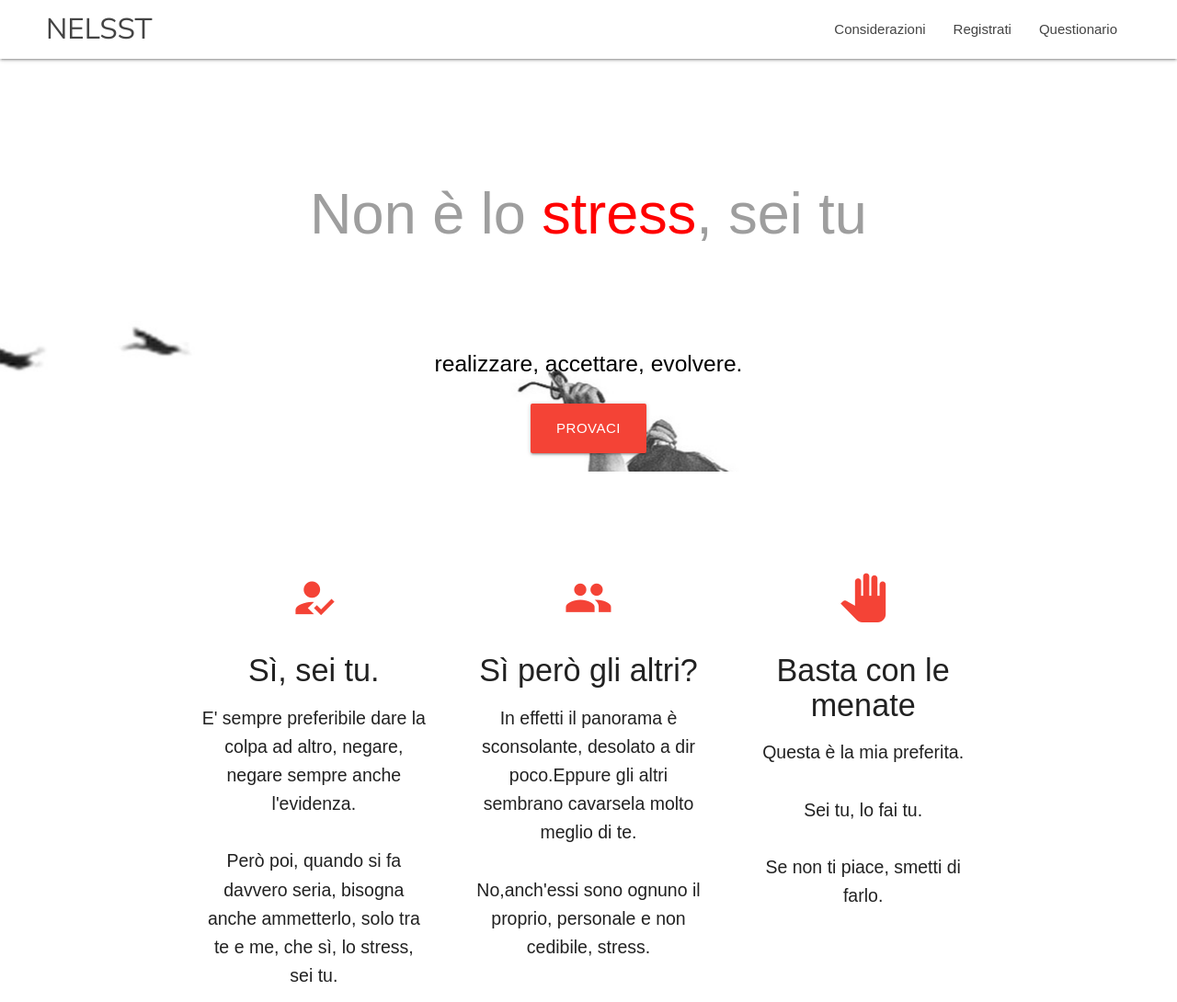
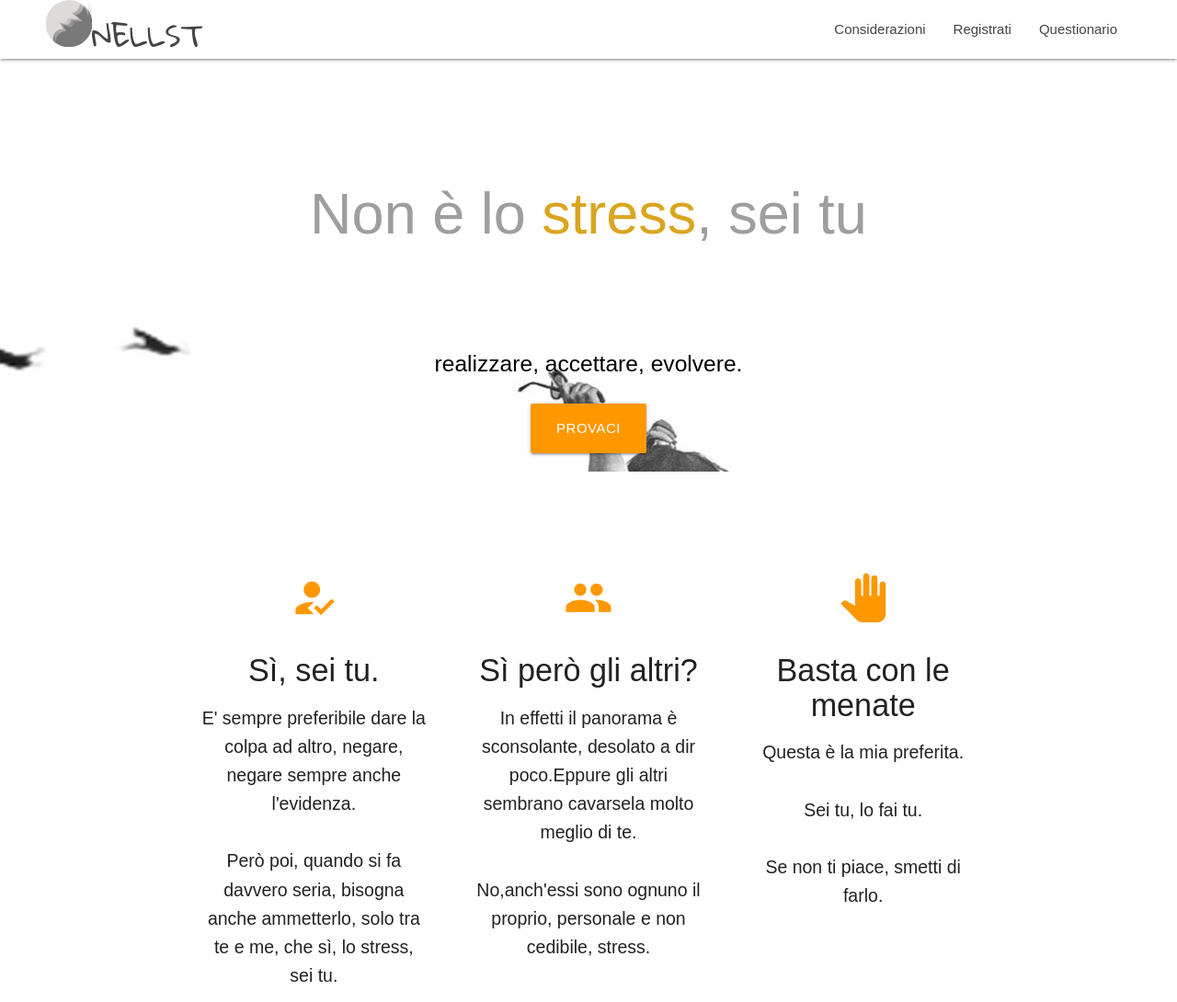
Before and after one commit to bennin4/NELSST, a plain HTML site: page index.html in a window 1280 px wide. Shown: the top 1090 px of the page at 92% size. Drawn offline with nearby package versions, Linux system fonts and the light colour scheme.

Commit message:
cambio font logo

```diff
--- a/css/style.css
+++ b/css/style.css
@@ -14,7 +14,7 @@ nav .brand-logo {
   color: #444;
 }
 nav .brand-logo {
-  font-family: 'Nunito Sans', sans-serif;
+  font-family: 'Gloria Hallelujah', cursive;
 }
 nav .nav-wrapper {
     padding: 0 50px;
@@ -24,10 +24,10 @@ p {
 }
 
 .button-collapse {
-  color: red;
+  color: #DAA520;
 }
 .sidenav-trigger {
-  color: red;
+  color: #DAA520;
 }
 
 .parallax-container {
--- a/index.html
+++ b/index.html
@@ -13,6 +13,8 @@
 
   <!--googlefont-->
   <link href="https://fonts.googleapis.com/css?family=Nunito+Sans&display=swap" rel="stylesheet">
+  <link href="https://fonts.googleapis.com/css?family=Gloria+Hallelujah&display=swap" rel="stylesheet">
+
 
 <!--font awesome-->
 <link rel="stylesheet" href="font-awesome/css/all.min.css">
@@ -23,7 +25,7 @@
   <div class="navbar-fixed">
     <nav>
       <div class="nav-wrapper white">
-        <a href="#"class="brand-logo">NELSST</a>
+        <a href="#"class="brand-logo"><img style=" width:50px;" src="logonelsst.png" alt="logo nelsst">NELLST</a>
         <a href="#" data-target="mobile-demo" class="sidenav-trigger"><i class="material-icons">menu</i></a>
         <ul class="right hide-on-med-and-down">
           <!--<li> <a href="#">Blog</a></li>-->
@@ -44,13 +46,12 @@
     <div class="section-intro no-pad-bot">
       <div class="container">
         <br><br>
-        <h1 class="header center grey-text">Non è lo <span style="color:red">stress</span>, sei tu</h1>
+        <h1 class="header center grey-text">Non è lo <span style="color:#DAA520">stress</span>, sei tu</h1>
         <div class="row center">
           <h5 class="header-subtitles col s12 light black-text">realizzare, accettare, evolvere.</h5>
         </div>
         <div class="row center">
-          <a href="#servizio" class="btn-large waves-effect waves-light #f44336 red
-        ">Provaci</a>
+          <a href="#servizio" class="btn-large waves-effect waves-light #f44336 orange">Provaci</a>
         </div>
         <br><br>
 
@@ -68,7 +69,7 @@
         <div class="row">
           <div class="col s12 m4">
             <div class="icon-block">
-              <h2 class="center red-text">
+              <h2 class="center orange-text">
                 <i class="material-icons">how_to_reg</i></h2>
               <h4 class="center">Sì, sei tu.</h4>
 
@@ -80,7 +81,7 @@
 
           <div class="col s12 m4">
             <div class="icon-block">
-              <h2 class="center red-text"><i class="material-icons">group</i></h2>
+              <h2 class="center orange-text"><i class="material-icons">group</i></h2>
               <h4 class="center">Sì però gli altri?</h4>
 
               <h5 class="center light">In effetti il panorama è sconsolante, desolato a dir poco.Eppure gli altri sembrano cavarsela molto meglio di te. <br>
@@ -91,7 +92,7 @@
 
           <div class="col s12 m4">
             <div class="icon-block">
-              <h2 class="center red-text"><i class="material-icons">pan_tool</i></h2>
+              <h2 class="center orange-text"><i class="material-icons">pan_tool</i></h2>
               <h4 class="center">Basta con le menate</h4>
 
               <h5 class="center light">Questa è la mia preferita. <br>
@@ -110,7 +111,7 @@
   <div id="registrazione" class="parallax-container valign-wrapper">
     <div class="section-registrazione no-pad-bot">
       <div class="container">
-        <div class="row center red-text">
+        <div class="row center orange-text">
           <i class="material-icons registrazione-icon">new_releases</i>
           <h3 class="col s12 light black-text">Restati informato di come procede il progetto.</h3>
             <h5 class="col s12 registrazione-subtitle black-text">Registrati</h5>
@@ -123,7 +124,7 @@
                   <form action="https://gmail.us20.list-manage.com/subscribe/post?u=14af6052f65518d167a5068d1&amp;id=eee5273762" method="post" id="mc-embedded-subscribe-form" name="mc-embedded-subscribe-form" class="validate" target="_blank" novalidate>
                     <div id="mc_embed_signup_scroll">
                 	     <input type="email" value="" name="EMAIL" class="email validate white center black-text" id="mce-EMAIL" placeholder="inserisci qui la tua e-mail" required>
-                       <button class="btn btn-registrazione waves-effect waves-light red" type="submit" name="action">Voglio registrarmi!</button>
+                       <button class="btn btn-registrazione waves-effect waves-light orange" type="submit" name="action">Voglio registrarmi!</button>
                     </div>
                   </form>
                 </div>
@@ -141,7 +142,7 @@
 
       <div class="row">
         <div class="col s12 center">
-          <i class="material-icons questionario-icon red-text">assignment</i>
+          <i class="material-icons questionario-icon orange-text">assignment</i>
           <h3>Questionario</h3>
           <h5 class="col s12 questionario-subtitle black-text">Compila il questionario per fornire ulteriore materiale alla ricerca e per renderti conto di come sei mess*</h5>
           <iframe src="https://docs.google.com/forms/d/e/1FAIpQLSfjumf8ZW0Am_CVEQLrqgaygX3eY3rcreyD8rpvpmkwYm1Wmw/viewform?embedded=true" width="640" height="3785" frameborder="0" marginheight="0" marginwidth="0">Loading…</iframe>
```
Also changed, not shown: logonelsst.png (added), 1 other file.
